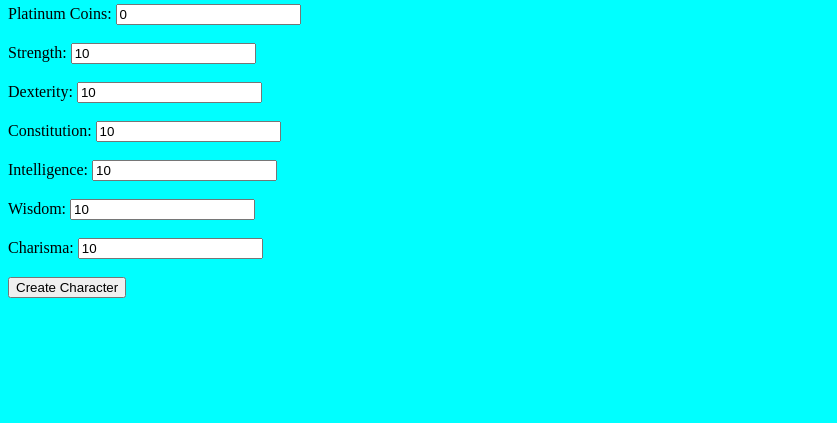
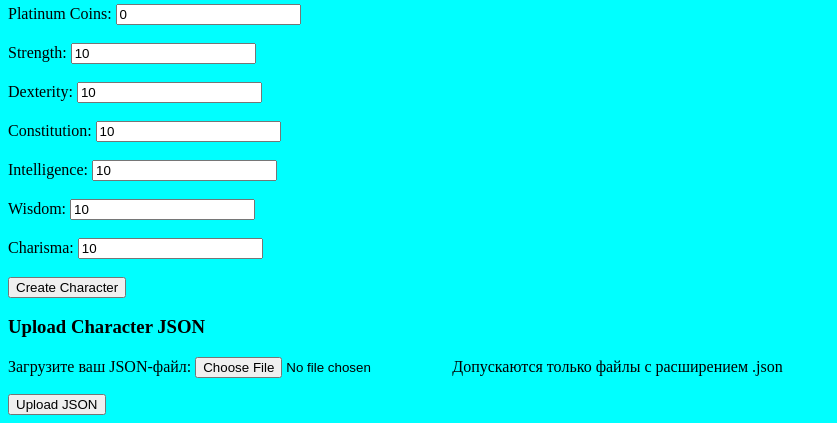
Before and after one commit to rom341/DND-WebSite, a Django app: page /create_character/ in a window 1280 px wide. Shown: the part 917-1340 px from the top of the page, without its empty margins (0-837 px from the left). Before the commit the page ends 1215 px from the top, so only its background shows below. Run offline with Django 5.2, Linux system fonts and the light colour scheme.

Commit message:
Добавлено управление загрузкой JSON-файлов для создания персонажей: добавлены форма и представление для загрузки, обновлены шаблон и маршруты.

```diff
--- /dev/null
+++ b/projects/dndsite/battlefield/forms/uploading_json_files_form.py
@@ -0,0 +1,49 @@
+# my_app/forms.py
+
+from django import forms
+import json
+
+class JsonUploadForm(forms.Form):
+    """Форма для загрузки JSON-файла."""
+
+    # Поле для файла
+    json_file = forms.FileField(
+        label='Загрузите ваш JSON-файл',
+        help_text='Допускаются только файлы с расширением .json'
+    )
+
+    def clean_json_file(self):
+        """
+        Пользовательская проверка (валидация) для нашего поля.
+        Мы проверим расширение и попробуем прочитать JSON.
+        """
+        file = self.cleaned_data.get('json_file')
+
+        if not file:
+            # Если файл не загружен, валидация не пройдена
+            raise forms.ValidationError("Файл не был загружен.")
+
+        # 1. Проверяем расширение файла
+        if not file.name.endswith('.json'):
+            raise forms.ValidationError("Это не .json файл.")
+
+        # 2. Проверяем, что это валидный JSON
+        # Мы "перематываем" файл в начало, чтобы прочитать его
+        file.seek(0)
+        try:
+            # Читаем файл и декодируем его как текст (utf-8)
+            file_content = file.read().decode('utf-8')
+            json.loads(file_content)
+        except json.JSONDecodeError:
+            # Если json.loads() выдает ошибку, значит JSON "битый"
+            raise forms.ValidationError("Не удалось разобрать JSON. Файл поврежден или имеет неверный формат.")
+        except UnicodeDecodeError:
+            # Если файл не в UTF-8
+            raise forms.ValidationError("Ошибка кодировки файла. Пожалуйста, используйте UTF-8.")
+
+        # Не забываем перемотать файл обратно в начало,
+        # чтобы его можно было прочитать в представлении (view)
+        file.seek(0)
+
+        # Обязательно возвращаем "очищенные" данные
+        return file
--- a/projects/dndsite/battlefield/templates/create_character.html
+++ b/projects/dndsite/battlefield/templates/create_character.html
@@ -91,6 +91,15 @@
     </form>
 
     <div>
+        <h3>Upload Character JSON</h3>
+        <form method="post" action="{% url 'upload_json' %}" enctype="multipart/form-data">
+            {% csrf_token %}
+            {{ upload_json_files_form.as_p }}
+            <button type="submit">Upload JSON</button>
+        </form>
+    </div>
+
+    <div>
         {% if messages %}
             {% for message in messages %}
                 <p>{{ message }}</p>
--- a/projects/dndsite/battlefield/urls.py
+++ b/projects/dndsite/battlefield/urls.py
@@ -7,6 +7,7 @@ urlpatterns = [
     path('main_page/',views.main_page, name='main_page'),
     path('create_character/',views.create_character, name='create_character'),
     path('add_character_to_group/', views.add_character_to_group, name='add_character_to_group'),
+    path('upload_json/', views.upload_longstory_character_json, name='upload_json'),
     path('', views.main_page, name='main_page'),  # Default to group selector
 
 ]
--- a/projects/dndsite/battlefield/views.py
+++ b/projects/dndsite/battlefield/views.py
@@ -1,10 +1,13 @@
-from django.shortcuts import get_object_or_404, redirect, render
+from django.shortcuts import redirect, render
 from battlefield.forms.add_character_to_group_form import AddCharacterToGroupForm
+from battlefield.forms.uploading_json_files_form import JsonUploadForm
 from battlefield.models import Character, Group, CharacterStats, CharacterMoney
 from battlefield.forms.move_character_form import MoveCharacterForm
 from django.contrib.auth.decorators import login_required
 from battlefield.utils.group_manager import GroupManager
-from battlefield.utils.ruler import ruler
+from battlefield.utils.longstory_character_importer import longstory_character_importer
+import json
+
 
 # Create your views here.
 def add_character_to_group(request):
@@ -37,6 +40,28 @@ def add_character_to_group(request):
                     'characters': GroupManager.get_characters_in_group(group) if group else [],
                     'add_character_form': form
                 })
+
+@login_required
+def upload_longstory_character_json(request):
+    print("Entered upload_longstory_character_json view")
+    if request.method == 'POST':
+        form = JsonUploadForm(request.POST, request.FILES)
+        if form.is_valid():
+            json_file = form.cleaned_data['json_file']
+
+            file_content = json_file.read().decode('utf-8')
+            data = json.loads(json.loads(file_content).get('data'))
+            new_character_template = longstory_character_importer(data)
+            new_character = Character()
+            new_character.user = request.user
+            new_character = new_character.create_form_template(new_character_template)
+            new_character.save()
+            return redirect('groups')
+        else:
+            pass
+    else:
+        form = JsonUploadForm()
+    return render(request, 'create_character.html', {'upload_json_files_form': form})
 
 @login_required
 def battle(request):
@@ -95,7 +120,6 @@ def create_character(request):
     if request.method == 'POST':
 
         name = request.POST.get('character_name')
-        player_name = request.POST.get('player_name')
         character_class = request.POST.get('class')
         character_sub_class = request.POST.get('subclass')
         level = request.POST.get('level')
@@ -127,6 +151,8 @@ def create_character(request):
         wisdom = request.POST.get('wisdom')
         charisma = request.POST.get('charisma')
 
+        print('============================')
+        print(copper_coins, silver_coins, electrum_coins, gold_coins, platinum_coins)
         new_money_bag = CharacterMoney.objects.create(
             copper_coins=copper_coins,
             silver_coins=silver_coins,
@@ -170,6 +196,13 @@ def create_character(request):
 
         )
 
-        redirect('main_page')
 
-    return render(request, 'create_character.html')
+        return redirect('main_page')
+
+    uploadform = JsonUploadForm()
+    print(uploadform)
+    data = {
+        'upload_json_files_form': uploadform
+    }
+
+    return render(request, 'create_character.html', data)
```
Also changed, not shown: projects/dndsite/battlefield/utils/longstory_character_importer.py (+29 -27 lines).
